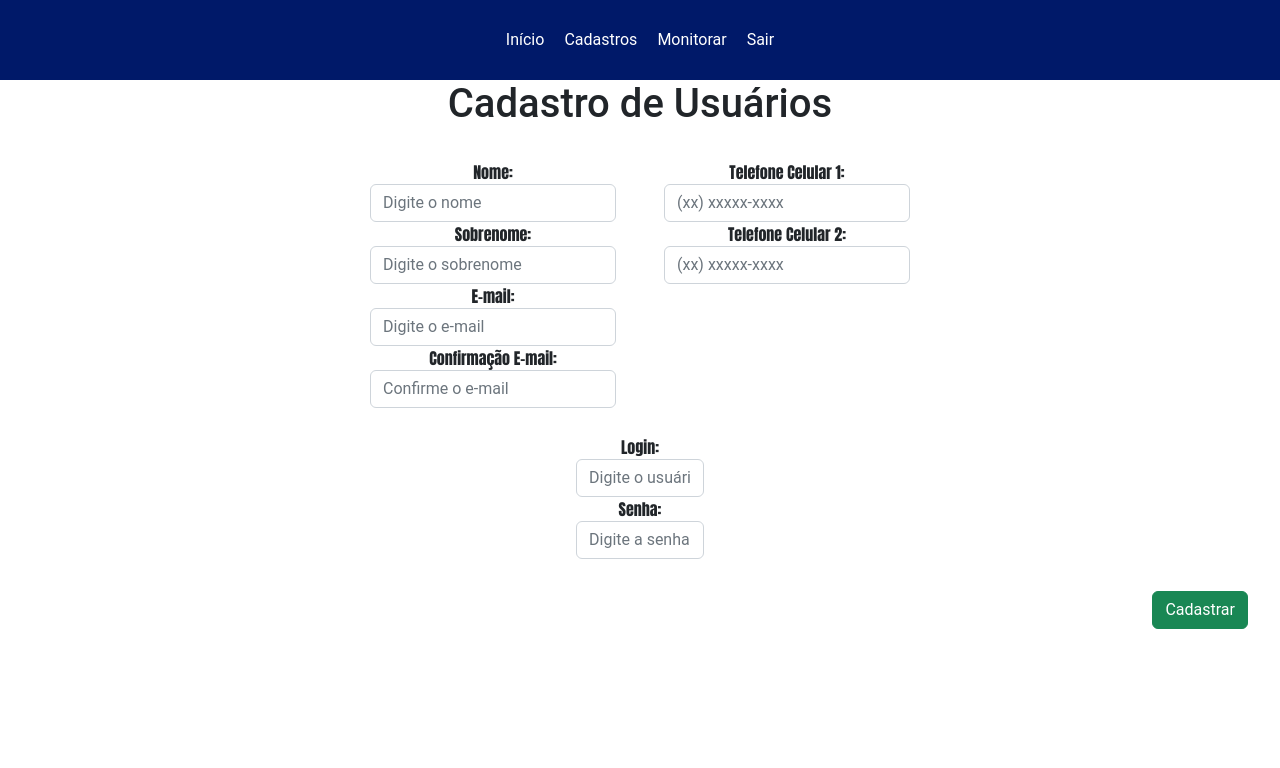
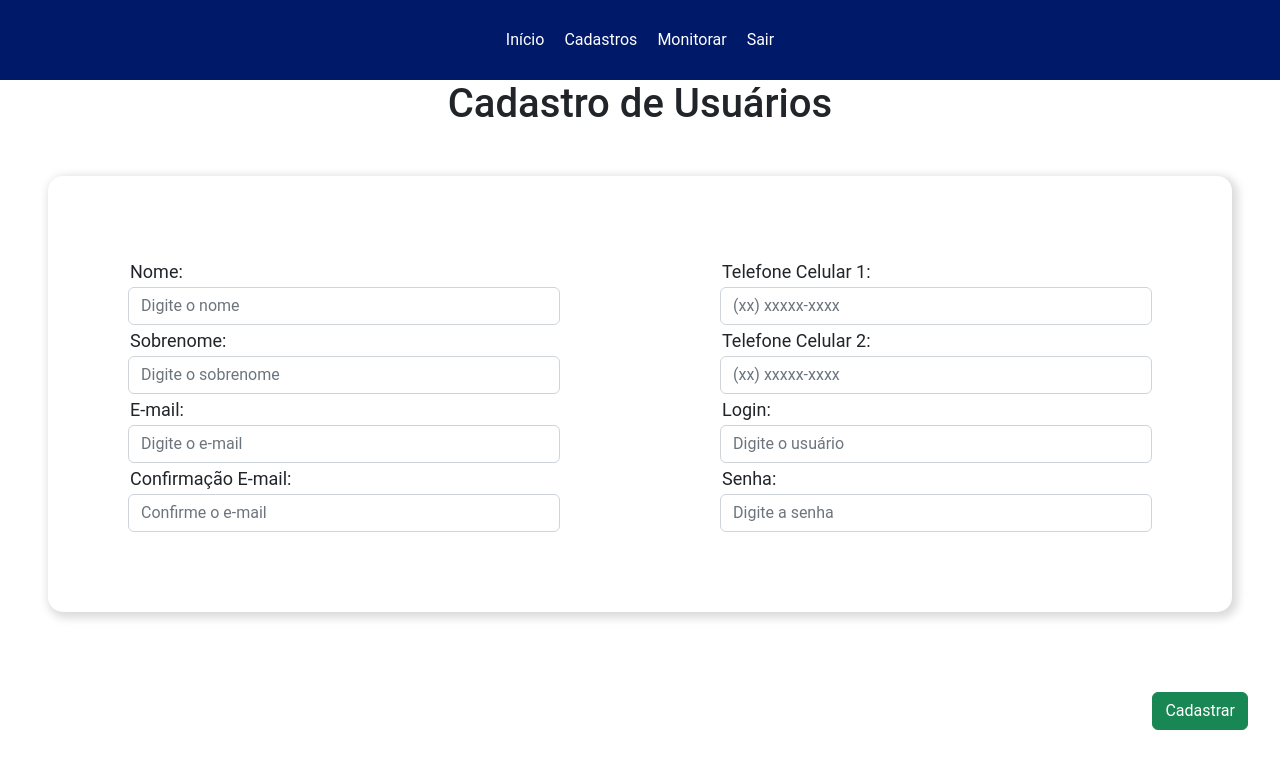
Before and after one commit to WilliamViotto/QuickPat, a React (Create React App) app: page /home/usuario in a window 1280 px wide. Shown: the top 768 px of the page. Built offline with nearby package versions, Linux system fonts and the light colour scheme.

Commit message:
Atualizando as telas de cadastro

```diff
--- /dev/null
+++ b/src/componentes/types/usuario.ts
@@ -0,0 +1,8 @@
+
+
+export type Usuario = {
+    userId: String;
+    id: number;
+    title: string;
+    completed: string;
+}
--- a/src/estilo/estilo.css
+++ b/src/estilo/estilo.css
@@ -53,7 +53,7 @@ a:-webkit-any-link {
 
  /* CSS CABEÇALHO Fim */
 
- /* CSS CORPO DO E-MAIL Começo */
+ /* CSS CORPO Começo */
 
 
 h1{
@@ -106,9 +106,12 @@ p{
     font-family: Impact, sans-serif;
 }
 
+.telamonitorar{
+    display: flex;
+    flex-direction: row;
+}
 
-
-  /* CSS CORPO DO E-MAIL Fim */
+  /* CSS CORPO Fim */
 
 
 
@@ -374,3 +377,22 @@ p{
 .space{
     margin-top: 3px;
 }
+
+
+.pai{
+    display: flex;
+    flex-direction: row;
+    justify-content: center;
+    margin: 6vh;
+    border-radius: 15px;
+    box-shadow: 3px 3px 8px 3px rgba(165, 165, 165, 0.4);
+}
+
+.filha{
+    width: 600px;
+    margin: 10.0vh;
+}
+label{
+    margin: 2px;
+    font-size: large;
+}
--- a/src/paginas/cadfuncionario.tsx
+++ b/src/paginas/cadfuncionario.tsx
@@ -17,23 +17,23 @@ function Funcionario () {
           cabTexto6={"Sair"}
         />
         <h1> Cadastro de Funcionário </h1>
-        <div id='pai1'>
-          <div id='filha1'>
+        <div className='pai'>
+          <div className='filha'>
             <label> Nome Completo: </label>
-            <Input type="text" placeholder='Digite o nome completo' />
+            <Input type="text" placeholder='Digite o nome completo'></Input>
             <label> Cargo: </label>
-            <Input type="text" placeholder='Digite o cargo' />
+            <Input type="text" placeholder='Digite o cargo' ></Input>
             <label> E-mail: </label>
-            <Input type="email" placeholder='Digite o e-mail' />
+            <Input type="email" placeholder='Digite o e-mail' ></Input>
             <label> Confirmação E-mail: </label>
-            <Input type="email" placeholder='Digite o e-mail' />
+            <Input type="email" placeholder='Digite o e-mail' ></Input>
           </div>
 
-          <div id='filha1'>
+          <div className='filha'>
             <label> Telefone Celular 1: </label>
-            <Input type="text" placeholder='(xx) xxxxx-xxxx' />
+            <Input type="text" placeholder='(xx) xxxxx-xxxx'></Input>
             <label> Departamento: </label>
-            <Input type="text" placeholder='Digite o Departamento' />
+            <Input type="text" placeholder='Digite o Departamento' ></Input>
           </div>
         </div>
 
--- a/src/paginas/cadpatrimonio.tsx
+++ b/src/paginas/cadpatrimonio.tsx
@@ -16,25 +16,25 @@ function Patrimonio () {
           cabTexto6={"Sair"}
         />
         <h1> Cadastro de Patrimônio </h1>
-        <div id='pai1'>
-          <div id='filha1'>
+        <div className='pai'>
+          <div className='filha'>
             <label> Nome Completo: </label>
-            <Input type="text" placeholder='Digite o nome do item' />
+            <Input type="text" placeholder='Digite o nome do item'></Input>
             <label> ID: </label>
-            <Input type="text" placeholder='Digite o ID do item' />
+            <Input type="text" placeholder='Digite o ID do item'></Input>
             <label> Descrição: </label>
-            <Input type="text" placeholder='Descreva do item' />
+            <Input type="text" placeholder='Descreva do item'></Input>
             <label> Modelo: </label>
-            <Input type="text" placeholder='Digite o modelo' />
+            <Input type="text" placeholder='Digite o modelo' ></Input>
             <label> Tipo: </label>
-            <Input type="text" placeholder='Digite o tipo' />
+            <Input type="text" placeholder='Digite o tipo' ></Input>
           </div>
 
-          <div id='filha1'>
+          <div className='filha'>
             <label> Valor Real: </label>
-            <Input type="text" placeholder='Digite o R$ da compra' />
+            <Input type="text" placeholder='Digite o R$ da compra' ></Input>
             <label> Grupo: </label>
-            <Input type="text" placeholder='Digite o Grupo' />
+            <Input type="text" placeholder='Digite o Grupo' ></Input>
           </div>
         </div>
 
--- a/src/paginas/cadusuario.tsx
+++ b/src/paginas/cadusuario.tsx
@@ -17,34 +17,31 @@ function Usuario () {
           cabTexto6={"Sair"}
         />
         <h1> Cadastro de Usuários </h1>
-        <div id='pai1'>
-          <div id='filha1'>
+        <div className='pai'>
+          <div className='filha'>
             <label> Nome: </label>
-            <Input type="text" placeholder='Digite o nome' />
+            <Input type="text" placeholder='Digite o nome'></Input>
             <label> Sobrenome: </label>
-            <Input type="text" placeholder='Digite o sobrenome' />
+            <Input type="text" placeholder='Digite o sobrenome'></Input>
             <label> E-mail: </label>
-            <Input type="email" placeholder='Digite o e-mail' />
+            <Input type="email" placeholder='Digite o e-mail'></Input>
             <label> Confirmação E-mail: </label>
-            <Input type="email" placeholder='Confirme o e-mail' />
+            <Input type="email" placeholder='Confirme o e-mail'></Input>
           </div>
 
-          <div id='filha1'>
+          <div className='filha'>
             <label> Telefone Celular 1: </label>
-            <Input type="text" placeholder='(xx) xxxxx-xxxx' />
+            <Input type="text" placeholder='(xx) xxxxx-xxxx'></Input>
             <label> Telefone Celular 2: </label>
-            <Input type="text" placeholder='(xx) xxxxx-xxxx' />
+            <Input type="text" placeholder='(xx) xxxxx-xxxx'></Input>
+            <label> Login: </label>
+            <Input type="text" placeholder='Digite o usuário'></Input>
+            <label> Senha: </label>
+            <Input type="password" placeholder='Digite a senha'></Input>
           </div>
         </div>
 
-        <div id='pai2'>
-          <div id='filha2'>
-              <label> Login: </label>
-              <Input type="text" placeholder='Digite o usuário' />
-              <label> Senha: </label>
-              <Input type="password" placeholder='Digite a senha' />
-          </div>
-        </div>
+
 
         <div className='botaocad'>
           <Button color="success"> Cadastrar </Button>
--- a/src/paginas/monitorar.tsx
+++ b/src/paginas/monitorar.tsx
@@ -1,10 +1,24 @@
 import '../estilo/estilo.css';
 import Cabecalho from '../componentes/cabecalho';
 import { useState } from 'react';
+import { Usuario } from '../componentes/types/usuario';
 
-function Monitorar () {
+function Monitorar() {
 
-    return(
+  const [usuarios, setUsuarios] = useState<Usuario[]>([]);
+
+  const carregarUsuarios = () => {
+
+    fetch("https://jsonplaceholder.typicode.com/todos/")
+      .then((response) => {
+        return response.json();
+      })
+      .then((json) => {
+        setUsuarios(json);
+      })
+  }
+
+  return (
     <div>
       <Cabecalho
         cabTexto1={"Início"}
@@ -15,6 +29,23 @@ function Monitorar () {
         cabTexto6={"Sair"}
       />
       <h1> Monitoramento </h1>
+
+      <button onClick={carregarUsuarios}> Lista de Funcionários </button>
+      <br />
+      <div className='telamonitorar'>
+
+      <div>
+        {usuarios.map((item, index) =>
+          <div key={index}>
+            <hr />
+            ID: {item.id} / User ID: {item.userId} / Título: {item.title}
+            <hr />
+          </div>
+        )}
+      </div>
+      </div>
+
+
     </div>
   )
 }
```
Lines whose indentation alone changed are shown as unchanged.
